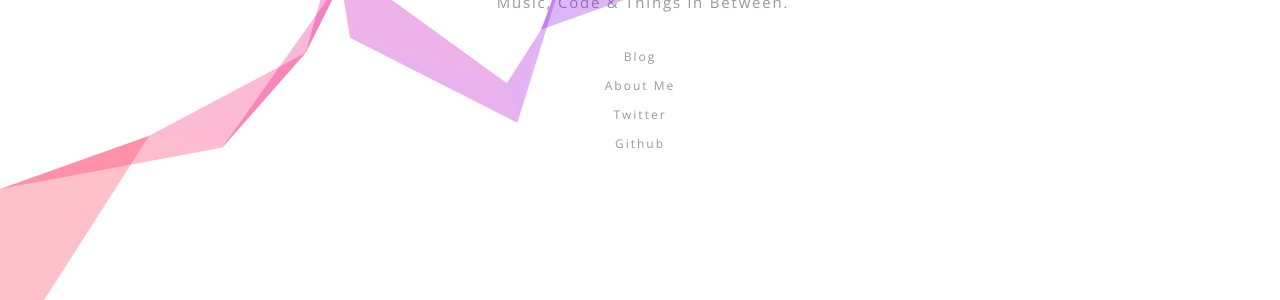
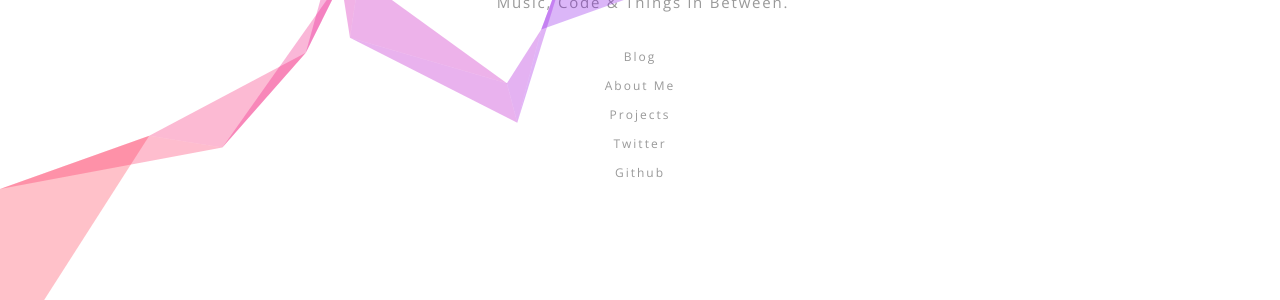
Before and after one commit to pggalaviz/pggalaviz, a Jekyll site: the page built from index.html, in a window 1280 px wide. Shown: the part 351-651 px from the top of the page. Built offline with Jekyll 4.4.1, drawn with Linux system fonts in a browser that asks for light colours.

Commit message:
add projects page

```diff
--- a/_config.yml
+++ b/_config.yml
@@ -21,7 +21,7 @@ markdown: kramdown
 kramdown:
   input: GFM
 
-gems:      [jekyll-paginate]
+plugins: [jekyll-paginate]
 
 paginate: 10
 paginate_path: "/blog/page:num/"
--- a/_includes/head.html
+++ b/_includes/head.html
@@ -1,7 +1,7 @@
 <head>
   <meta charset="utf-8">
   <meta http-equiv="X-UA-Compatible" content="IE=edge">
-  <meta name="viewport" content="width=device-width, initial-scale=1">
+  <meta name="viewport" content="width=device-width, initial-scale=1, user-scalable=no">
 
   <title>{% if page.title %}{{ page.title }} · Pedro G. Galaviz{% else %}{{ site.title }}{% endif %}</title>
   <meta name="description" content="{% if page.excerpt %}{{ page.excerpt | strip_html | strip_newlines | truncate: 240 }}{% else %}{{ site.description }}{% endif %}">
--- a/_includes/header.html
+++ b/_includes/header.html
@@ -7,6 +7,7 @@
     <nav class="site-nav">
       <a class="page-link" href="/blog">Blog</a>
       <a class="page-link" href="/about">About</a>
+      <a class="page-link" href="/projects">Projects</a>
       <a class="page-link" href="https://github.com/pggalaviz" target="_blank">
         <span class="icon icon--github">
           {% include icon-github.svg %}
--- a/_sass/_base.scss
+++ b/_sass/_base.scss
@@ -12,7 +12,9 @@ dl, dd, ol, ul, figure {
   padding: 0;
 }
 
-
+b {
+  font-weight: 800;
+}
 
 /**
  * Basic styling
--- /dev/null
+++ b/_sass/_projects.scss
@@ -0,0 +1,12 @@
+
+#projects {
+  font-size: 16px;
+  margin-bottom: 50px;
+  h1 {
+    font-family:'Montserrat', 'Helvetica Neue', Arial, sans-serif;
+    font-weight:700;
+    font-size:26px;
+    letter-spacing:3px;
+    text-transform:uppercase;
+  }
+}
--- a/css/main.scss
+++ b/css/main.scss
@@ -45,6 +45,7 @@ $on-laptop:        800px;
   "layout",
   "blog",
   "about",
+  "projects",
   "tags",
   "syntax-highlighting"
 ;
--- a/index.html
+++ b/index.html
@@ -7,6 +7,7 @@ layout: home
   <h2>Music, Code &amp; Things in Between.</h2>
   <p><a href="/blog">Blog</a></p>
   <p><a href="/about">About Me</a></p>
+  <p><a href="/projects">Projects</a></p>
   <p><a href="https://twitter.com/pggalaviz" target="_blank">Twitter</a></p>
   <p><a href="http://github.com/pggalaviz" target="_blank">Github</a></p>
 </div>
```
Also changed, not shown: projects/index.html (added, +28 -0 lines), 1 other file.
